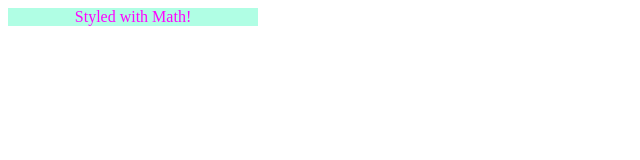
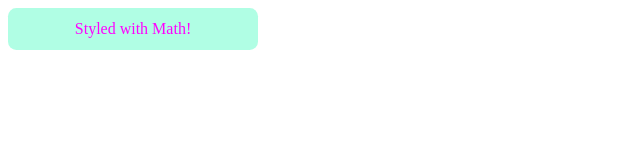
Before and after one commit to Jitgitbit/StyledWithMath, a plain HTML site: page math/index.html in a window 1280 px wide. Shown: the whole page, without its empty margins (0-640 px from the left). Drawn offline with Linux system fonts and the light colour scheme.

Commit message:
added a teensy bit of math

```diff
--- a/math/main.scss
+++ b/math/main.scss
@@ -5,5 +5,8 @@ $lagoon-blue: fade-out(#62fdca, 0.5);
   width: $width;
   text-align: center;
   background-color: $lagoon-blue;
-  color: red + blue;
+  color: magenta;
+  height: $width/6;
+  line-height: $width/6;
+  border-radius: $width/30;
 }
```
Also changed, not shown: math/main.css, 1 other file.
